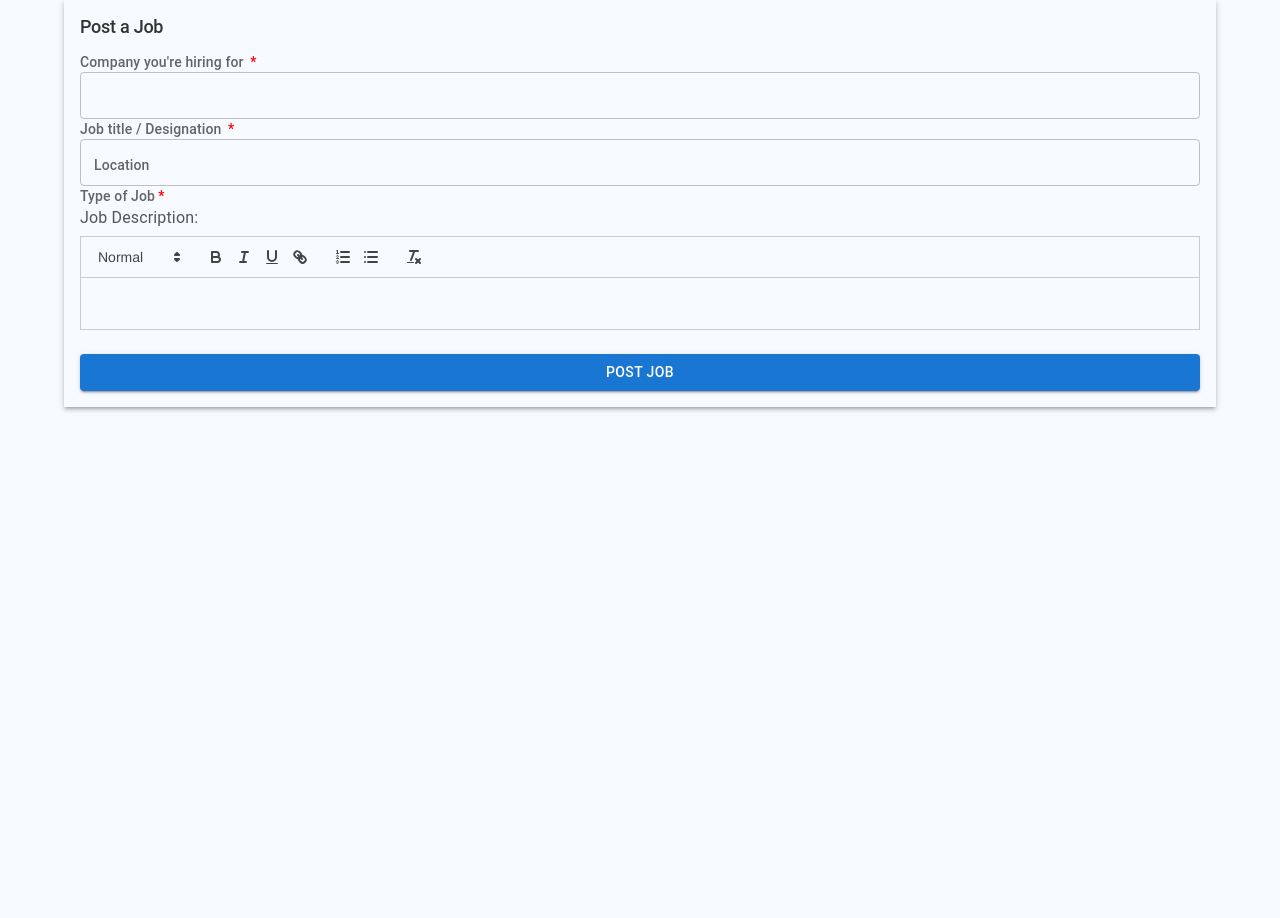
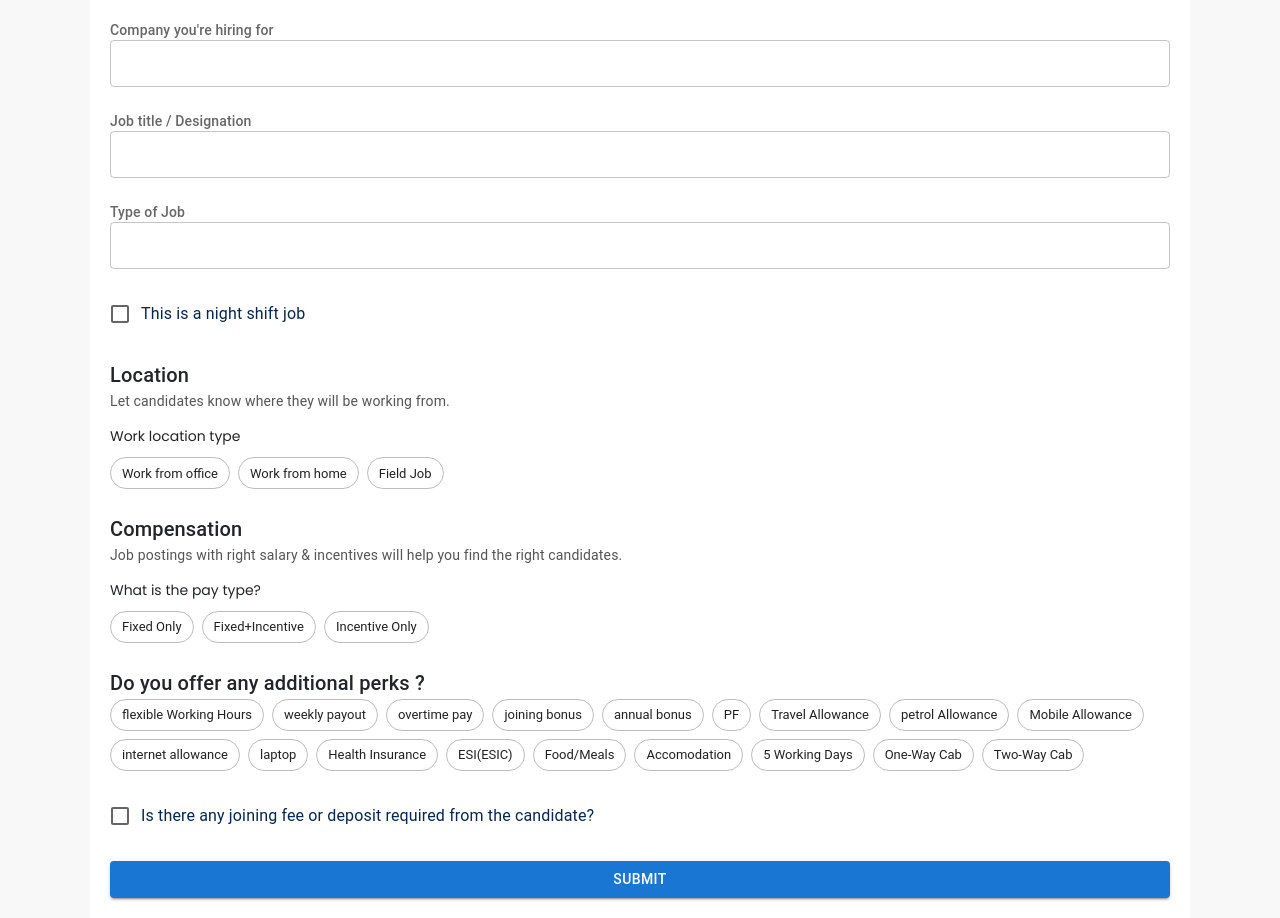
Before and after one commit to pvenkateshnaidu/hirings-ui, a React (Create React App) app: page /postJobForm in a window 1280 px wide. Before the commit the page ends 800 px from the top, so only its background shows below. Built offline with nearby package versions, Linux system fonts and the light colour scheme.

Commit message:
forms are added

```diff
--- a/src/postjob/postjob.css
+++ b/src/postjob/postjob.css
@@ -113,3 +113,12 @@ label.MuiInputLabel-root{
 .MuiInputBase-root .MuiInputBase-input{
     padding:12px
 }
+.chip{
+    margin-bottom: 8px !important;
+}
+.labelName{
+    margin: 10px 0
+}
+.Main-section{
+    background: rgb(248, 248, 248);
+}
--- /dev/null
+++ b/src/postjob/postjob.json
@@ -0,0 +1,68 @@
+[
+    {
+        "name": "company",
+        "type": "text",
+        "label": "Company you're hiring for",
+        "placeholder": "",
+        "required": true
+    },
+    {
+        "name": "jobtitle",
+        "type": "text",
+        "label": "Job title / Designation",
+        "placeholder": "",
+        "required": true
+    },
+    {
+        "name": "typeofjob",
+        "type": "text",
+        "label": "Type of Job",
+        "placeholder": "",
+        "required": true,
+        "options":["Full Time","Part Time","Both (Full-Time and Part-Time)"]
+    },
+    {
+        "name": "nightshift",
+        "type": "checkbox",
+        "label": "This is a night shift job",
+        "required": false
+    },
+    {
+        "type":"section",
+        "heading": "Location",
+        "description": "Let candidates know where they will be working from.",
+        "fields": [
+            {
+               "type":"checkbox",
+              "name":"Work location type",
+              "options":["Work from office","Work from home","Field Job"]
+            }
+        ]
+    },
+    {
+        "type":"section",
+        "heading": "Compensation",
+        "description": "Job postings with right salary & incentives will help you find the right candidates.",
+        "fields": [
+            {
+              "name":"What is the pay type?",
+              "options":["Fixed Only","Fixed+Incentive","Incentive Only"]
+            }
+        ]
+    },
+    {
+        "name": "perks",
+        "type": "checkbox",
+        "label": "Do you offer any additional perks ?",
+        "required": true,
+        "options":["flexible Working Hours", "weekly payout", "overtime pay", "joining bonus"," annual bonus", "PF", "Travel Allowance",
+        "petrol Allowance", "Mobile Allowance", "internet allowance", "laptop","Health Insurance", "ESI(ESIC)", "Food/Meals", "Accomodation", "5 Working Days",
+        "One-Way Cab", "Two-Way Cab"]
+    },
+    {
+        "name": "joiningfee",
+        "type": "checkbox",
+        "label": "Is there any joining fee or deposit required from the candidate?",
+        "required": false
+    }
+]
--- a/src/postjob/postjobForm.js
+++ b/src/postjob/postjobForm.js
@@ -1,66 +1,158 @@
 import React, { useState } from 'react';
-import { TextField, Button, Typography, Box,InputLabel } from '@mui/material';
+import fields from './postjob.json'
 import ReactQuill from 'react-quill';
 import 'react-quill/dist/quill.snow.css';  // Import Quill styles
+import {TextField,Checkbox,FormControlLabel,Button,Box, Typography, FormControl, InputLabel,FormGroup,Chip, Stack} from "@mui/material";
+
 
 const JobPostingForm = () => {
-  const [jobTitle, setJobTitle] = useState('');
-  const [location, setLocation] = useState('');
-  const [department, setDepartment] = useState('');
-  const [jobDescription, setJobDescription] = useState('');
+  const [formData,setFormData] = useState(
+    fields.reduce((acc,fields) => ({...acc,[fields.name]:fields.type === "checkbox" ? false : ""}),{})
+  )
 
-  const handleDescriptionChange = (value) => {
-    setJobDescription(value);
+  const handleChange = (e) => {
+    const { name, type, checked, value } = e.target;
+    setFormData({ ...formData, [name]: type === "checkbox" ? checked : value });
+  };
+
+  const handleMultiCheckboxChange = (name, option) => {
+
+    setFormData((prev) => {
+      const currentValues = prev[name] || [];
+      return {
+        ...prev,
+        [name]: currentValues.includes(option)
+          ? currentValues.filter((item) => item !== option)
+          : [...currentValues, option],
+      };
+    });
   };
 
   const handleSubmit = (e) => {
     e.preventDefault();
-    console.log({ jobTitle, location, department, jobDescription });
+    console.log("Form Data:", formData);
   };
 
   return (
-    <Box sx={{ maxWidth: '90%', margin: 'auto', padding: 2, boxShadow: 3 }}>
-      <Typography variant="h1" gutterBottom className='heading-1'>Post a Job</Typography>
-      <form onSubmit={handleSubmit}>
 
-        <InputLabel htmlFor="company" required>Company you're hiring for </InputLabel>
+    <section className='Main-section'>
+    <Box
+      component="form"
+      onSubmit={handleSubmit}
+      sx={{
+        display: "flex",
+        flexDirection: "column",
+        gap: 3,
+        maxWidth: 1100,
+        margin: "0 auto",
+        background:'#fff',
+        padding:'20px'
+      }}
+    >
+      {fields.map((field, index) => {
+        // Render standalone fields
+        if (field.type === "text") {
+          return (
+            <Box >
+            <InputLabel>{field.label}</InputLabel>
             <TextField
-         id="company"
+              key={index}
+              name={field.name}
+
+              placeholder={field.placeholder}
+              required={field.required}
+              value={formData[field.name] || ""}
+              onChange={handleChange}
+              fullWidth
               variant="outlined"
-          fullWidth
-          value={jobTitle}
-          onChange={(e) => setJobTitle(e.target.value)}
-          margin="0"
             />
+            </Box>
+          );
+        }
 
-        <InputLabel htmlFor="company" required>Job title / Designation </InputLabel>
-        <TextField
-          id="jobtitle"
-          label="Location"
+        if (field.type === "checkbox" && field.options) {
+          // Multi-checkbox options
+          return (
+            <FormGroup key={index}>
+              <Typography variant="h6">{field.label}</Typography>
+              <Stack direction="row"  flexWrap="wrap" gap={1}>
+          {field.options.map((option, optIndex) => (
+            <Chip
+              key={optIndex}
+              label={option}
+              color={(formData[field.name] || []).includes(option) ? 'primary' : 'default'}
+              clickable
+              onClick={() => handleMultiCheckboxChange(field.name, option)}
               variant="outlined"
-          fullWidth
-          value={location}
-          onChange={(e) => setLocation(e.target.value)}
-          margin="0"
+              sx={{margin:0}}
             />
+          ))}
+        </Stack>
+            </FormGroup>
+          );
+        }
 
-<InputLabel htmlFor="company" required>Type of Job</InputLabel>
+        if (field.type === "checkbox") {
+          // Single checkbox
+          return (
+            <FormControlLabel
+              key={index}
+              control={
+                <Checkbox
+                  name={field.name}
+                  checked={formData[field.name] || false}
+                  onChange={handleChange}
+                />
+              }
+              label={field.label}
+            />
+          );
+        }
 
+        if (field.type === "section") {
 
+          // Render section with nested fields
+          return (
+            <Box key={index} sx={{ borderRadius: 2 }}>
+              <Typography variant="h6">{field.heading}</Typography>
+              <Typography variant="body2" gutterBottom>
+                {field.description}
+              </Typography>
+              {field.fields.map((nestedField, nestedIndex) => (
+                <FormControl fullWidth key={nestedIndex}>
+                <div className='labelName'>{nestedField.name}</div>
+                {/* <InputLabel>{nestedField.name}</InputLabel> */}
+                <Stack direction="row" gap={1} flexWrap="wrap">
+                {nestedField.options.map((option, optIndex) => (
+                  <Chip
+                  key={optIndex}
+                  label={option}
+                  color={formData[nestedField.name]?.includes(option) ? 'primary' : 'default'}
+                  clickable
+                  onClick={() => handleMultiCheckboxChange(nestedField.name, option)}
+                  variant={formData[nestedField.name]?.includes(option) ? 'filled' : 'outlined'}
+                  sx={{
+                    backgroundColor: formData[nestedField.name]?.includes(option)
+                      ? 'blue'
+                      : 'transparent',
 
-        <Typography variant="body1" gutterBottom>Job Description:</Typography>
-        <ReactQuill
-          value={jobDescription}
-          onChange={handleDescriptionChange}
-          theme="snow"
+                  }}
                   />
+                ))}
+                </Stack>
+                </FormControl>
+              ))}
+            </Box>
+          );
+        }
 
-
-        <Button type="submit" variant="contained" color="primary" fullWidth sx={{ mt: 3 }}>
-          Post Job
+        return null; // Placeholder for unsupported types
+      })}
+      <Button type="submit" variant="contained" color="primary">
+        Submit
       </Button>
-      </form>
     </Box>
+    </section>
   );
 };
 
```
Also changed, not shown: src/postjob/fields.txt (added). Lines whose indentation alone changed are shown as unchanged.
